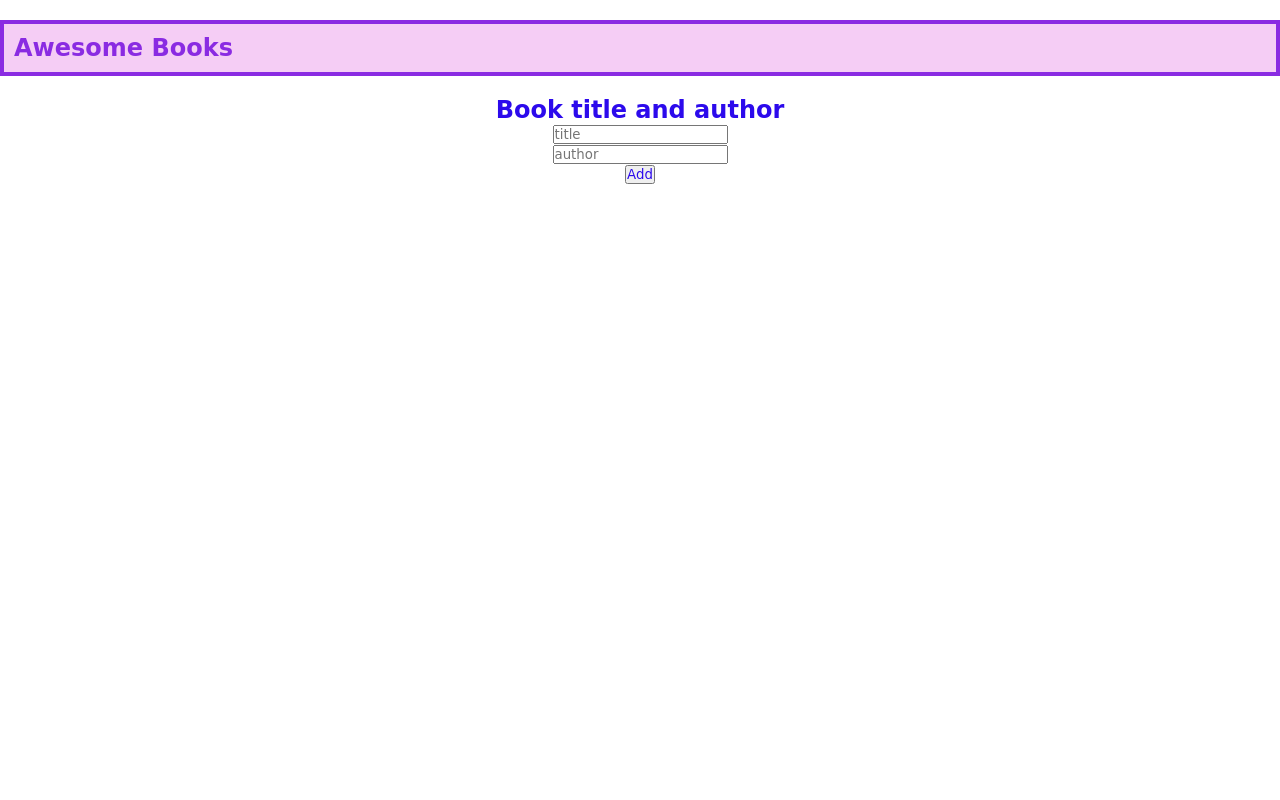
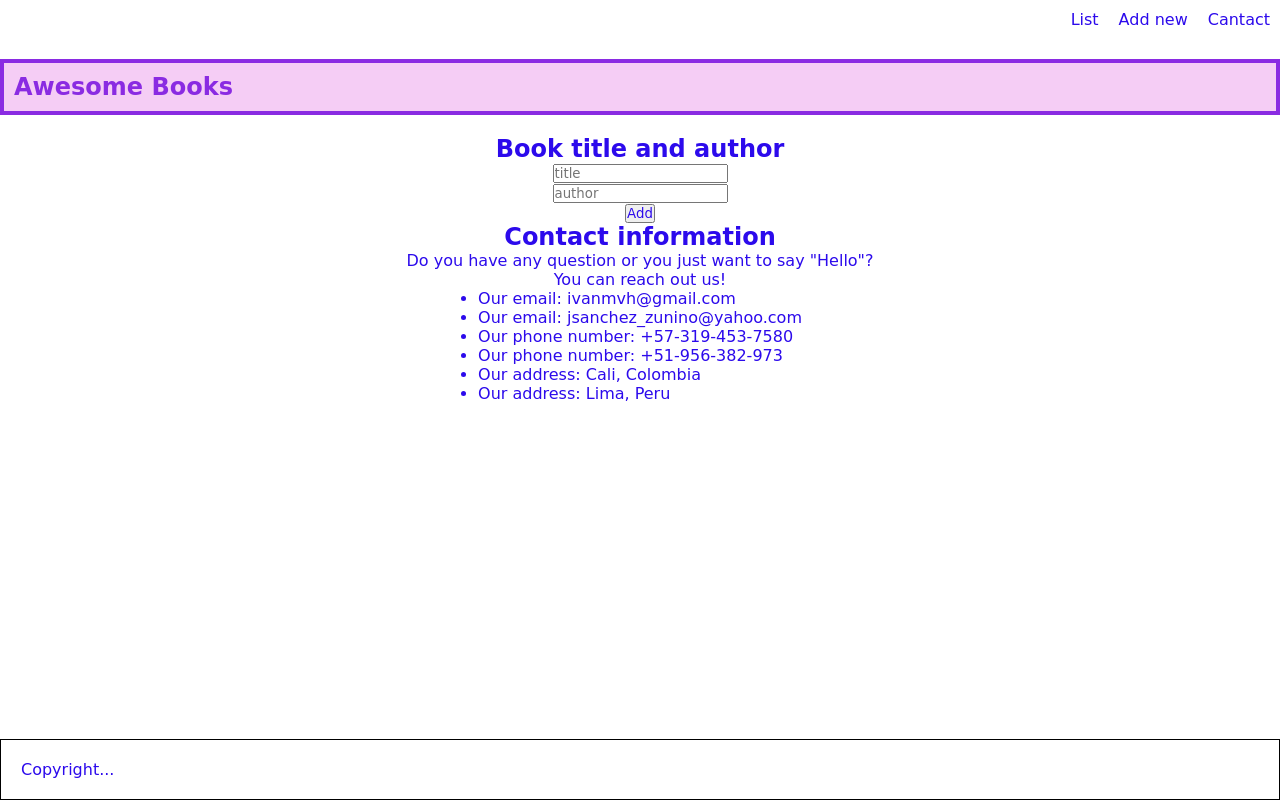
Before and after one commit to Juank628/awesome_books, a website: page index.html in a window 1280 px wide. Drawn offline with Linux system fonts and the light colour scheme.

Commit message:
Navbar and footer added

```diff
--- a/index.html
+++ b/index.html
@@ -4,10 +4,19 @@
     <meta charset="UTF-8" />
     <meta http-equiv="X-UA-Compatible" content="IE=edge" />
     <meta name="viewport" content="width=device-width, initial-scale=1.0" />
-    <link rel="stylesheet" href="styles.css">
+    <link rel="stylesheet" href="styles.css" />
     <title>Document</title>
   </head>
   <body>
+    <header>
+      <nav class="nav-container">
+        <ul class="nav-list">
+          <li class="nav-link">List</li>
+          <li class="nav-link">Add new</li>
+          <li class="nav-link">Cantact</li>
+        </ul>
+      </nav>
+    </header>
     <main>
       <section id="header-sec">
         <h1>Awesome Books</h1>
@@ -19,7 +28,24 @@
         <input id="author" name="author" placeholder="author" required /><br />
         <button type="button" id="btn-add">Add</button>
       </section>
+
+      <section class="contact">
+        <h1>Contact information</h1>
+        <p>Do you have any question or you just want to say "Hello"?</p>
+        <p>You can reach out us!</p>
+        <ul>
+          <li>Our email: ivanmvh@gmail.com</li>
+          <li>Our email: jsanchez_zunino@yahoo.com</li>
+          <li>Our phone number: +57-319-453-7580</li>
+          <li>Our phone number: +51-956-382-973</li>
+          <li>Our address: Cali, Colombia</li>
+          <li>Our address: Lima, Peru</li>
+        </ul>
+      </section>
     </main>
+    <footer class="footer-container">
+      <p>Copyright...</p>
+    </footer>
     <script src="./app.js"></script>
   </body>
 </html>
--- a/styles.css
+++ b/styles.css
@@ -67,3 +67,34 @@ body {
 .author {
   margin-left: 2ch;
 }
+
+.nav-container {
+  display: flex;
+  justify-content: end;
+  padding: 10px;
+}
+
+.nav-list {
+  display: flex;
+  gap: 20px;
+  list-style: none;
+}
+
+.nav-link {
+  cursor: pointer;
+}
+
+.footer-container {
+  padding: 20px;
+  border: 1px solid black;
+  position: fixed;
+  bottom: 0;
+  width: 100%;
+}
+
+.contact {
+  display: flex;
+  flex-direction: column;
+  justify-content: center;
+  align-items: center;
+}
```
